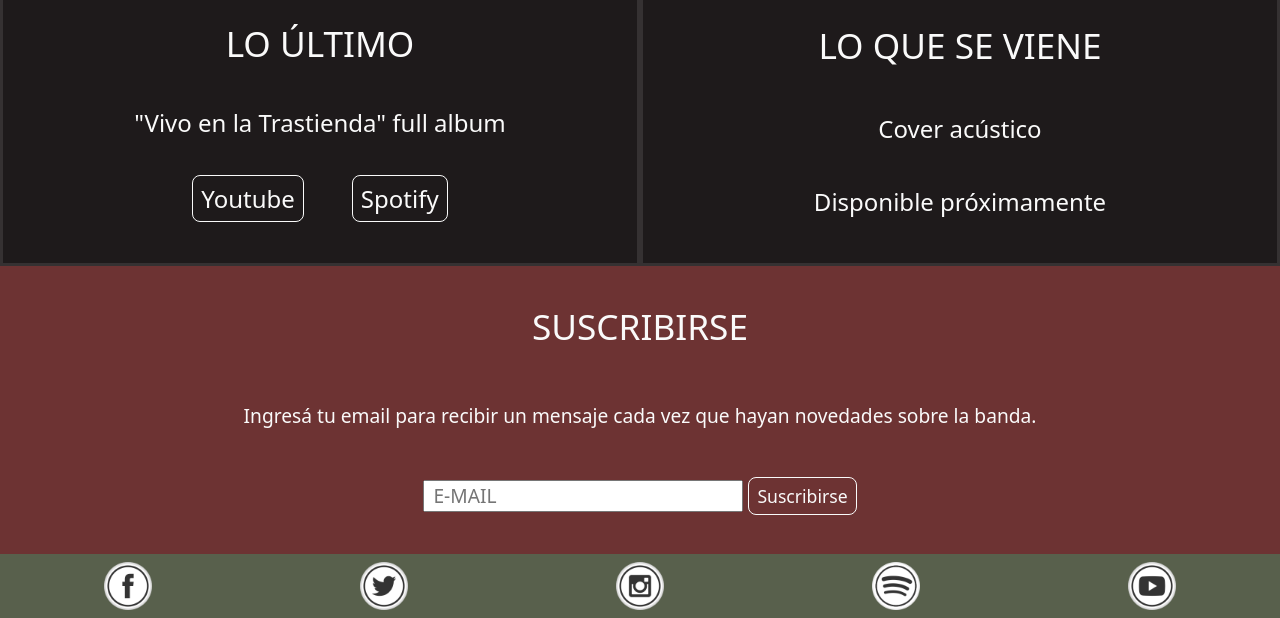
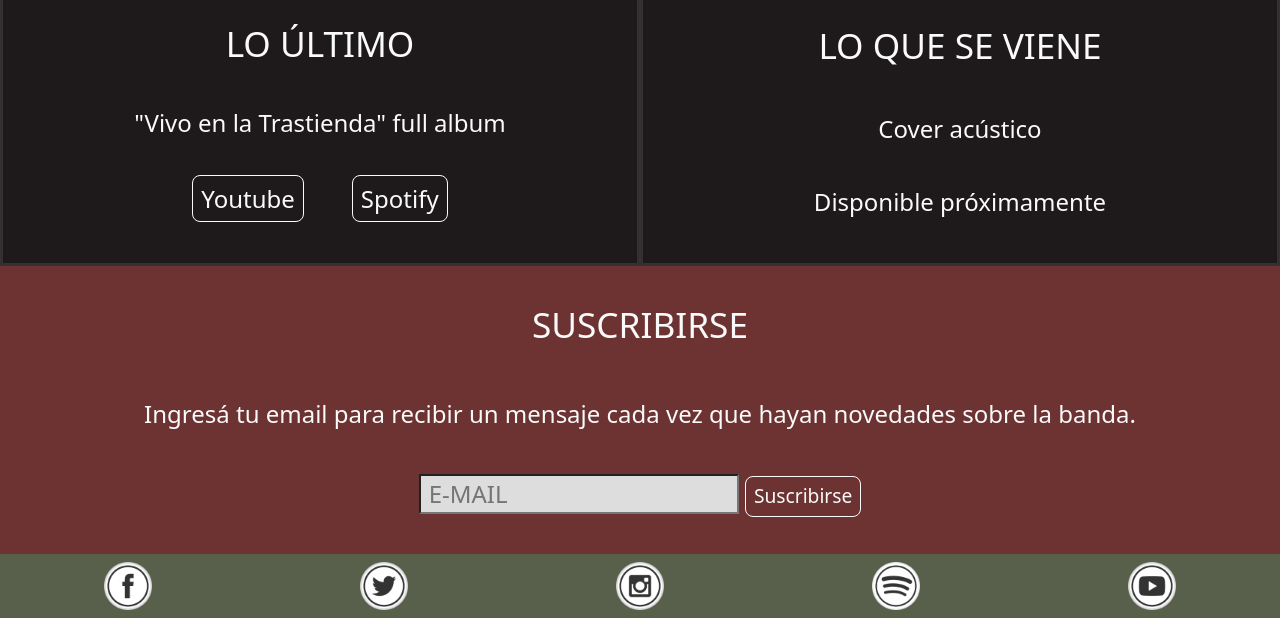
Before and after one commit to SebastianRamos02/Joystick, a website: page index.html in a window 1280 px wide. Shown: the part 822-1440 px from the top of the page. Drawn offline with nearby package versions, Linux system fonts and the light colour scheme.

Commit message:
arreglo tamaños en suscribirse

```diff
--- a/scss/sub/_index.scss
+++ b/scss/sub/_index.scss
@@ -32,7 +32,7 @@
 .suscribirse {
     background-color: nth($colores, 8);
     color: nth($colores, 1);
-    font-size: 1.2rem;
+    font-size: 1.5rem;
     display: flex;
     flex-direction: column;
     justify-content: space-around;
@@ -43,12 +43,12 @@
     input {
         padding: 0 0.5rem;
         width: 20rem;
+        background-color: #ddd;
     }
     button {
-        @include miBoton(1.1rem);
+        @include miBoton(1.2rem);
         color: nth($colores, 1);
         background: none;
-        margin-top: 1.2rem;
         @include media ($lg) {
             margin-top: 0;
         }
```
Also changed, not shown: css/style.css.
